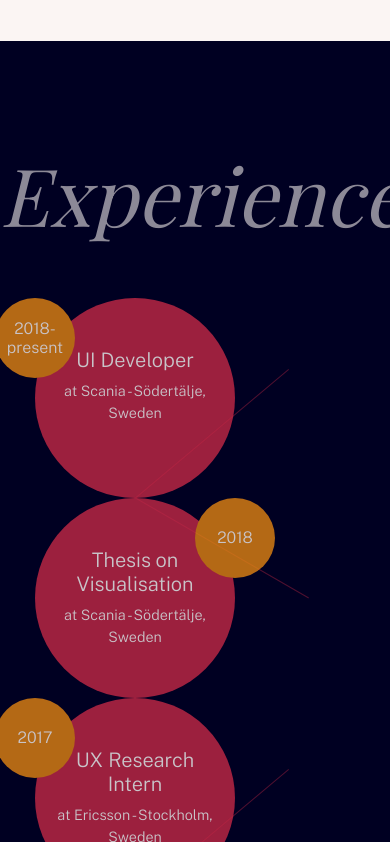
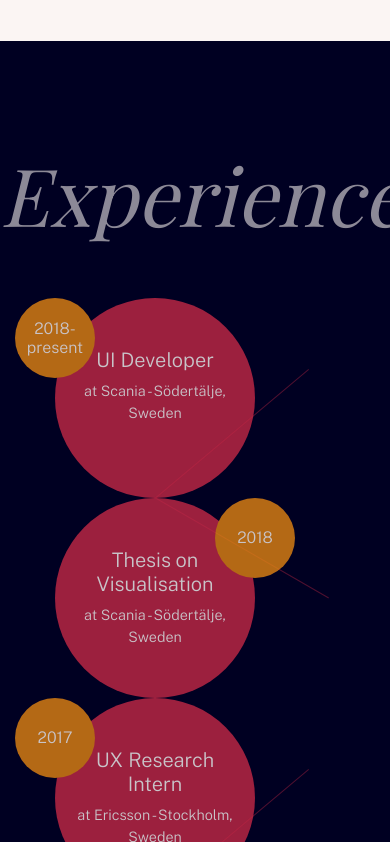
Before and after one commit to helloimela/helloimela.com, a React (Create React App) app: page / in a window 390 px wide. Shown: the part 803-1645 px from the top of the page. Built offline with nearby package versions, Linux system fonts and the light colour scheme; a web font is replaced by a local one.

Commit message:
Add fix on big screen

```diff
--- a/src/App.js
+++ b/src/App.js
@@ -60,7 +60,7 @@ export default class App extends React.Component {
         <div className='wrapper'>
           <Home/>
         </div>
-        <div className='wrapper' ref={this.experience}>
+        <div className='wrapper experience' ref={this.experience}>
           <Experience/>
         </div>
         <div className='wrapper' ref={this.work}>
--- a/src/App.scss
+++ b/src/App.scss
@@ -23,6 +23,9 @@ html, body, #root{
 
 .wrapper {
   min-height: 100%;
+  &.experience{
+    background-color: var(--secondary);
+  }
 }
 
 body{
--- a/src/components/components.scss
+++ b/src/components/components.scss
@@ -277,9 +277,17 @@
   }
 }
 
-@media (max-width: 678px) {
+@media (min-width:1600px) {
+  #experience.full-container{
+    max-width: 1600px;
+    margin-right: auto;
+    margin-left: auto;
+  }
+}
+@media (max-width: 768px) {
   .circle-cv{
     float: unset;
+    margin-left: 20px;
     .circle-text{
       margin-top: 0;
       transform: translateY(0);
```
Also changed, not shown: 12 other files (tests, documents, lock files or other folders).
